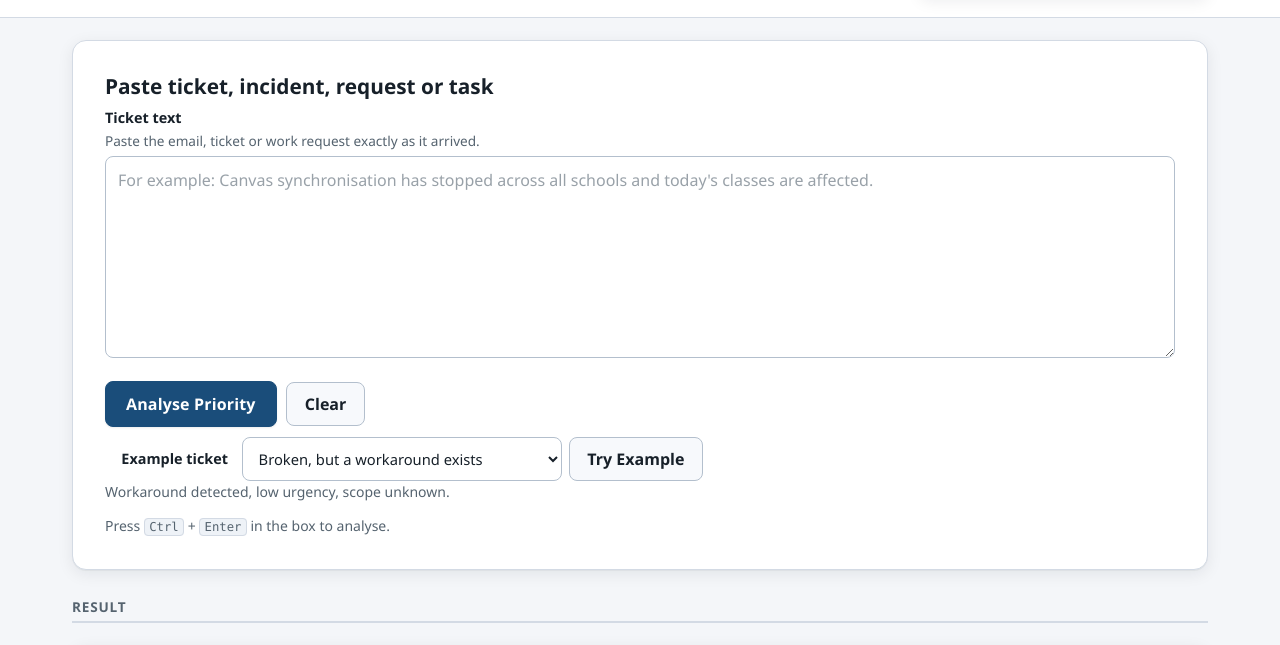
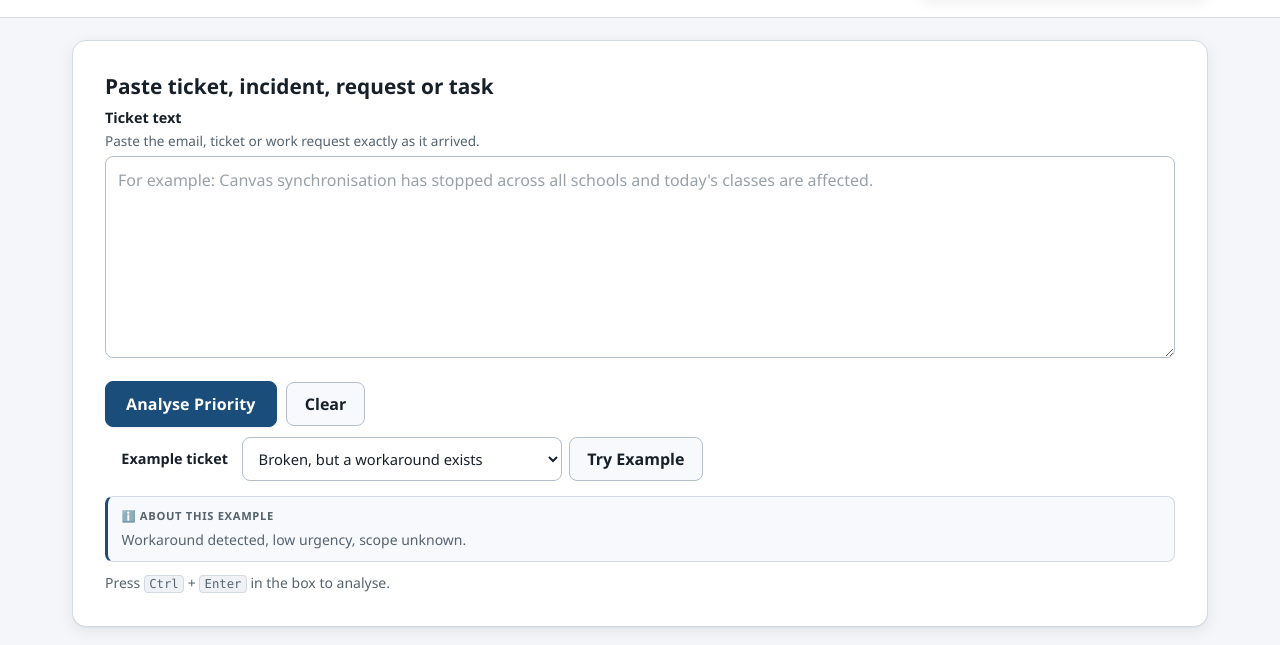
Before and after one commit to ikelaiah/first-pass-ticket-triage, a website with bundled scripts: page index.html in a window 1280 px wide. Shown: the part 139-784 px from the top of the page. Built offline with nearby package versions, Linux system fonts and the light colour scheme.

Commit message:
fix(ui): label example note, decouple Try Example from auto-analyse
- example picker: wrap hint in example-note-wrap with
  'About this example' kicker + left accent; style as
  surface-2 card (trustworthy gov) so purpose is obvious vs
  floating sentence
- Try Example now only fills Ticket Text + About note and
  focuses input; no longer calls analyseFresh or shows/scrolls
  Result — result banner+chain only appears after Analyse
  Priority (smooth scroll to result-region retained)

```diff
--- a/css/styles.css
+++ b/css/styles.css
@@ -269,6 +269,25 @@ select:focus { border-color: var(--accent); box-shadow: 0 0 0 3px color-mix(in s
   margin-left: auto;
 }
 .example-picker select { width: auto; max-width: min(100%, 20rem); font-size: 0.92rem; }
+
+.example-note-wrap {
+  margin-top: 0.9rem;
+  padding: 0.65rem 0.85rem;
+  background: var(--surface-2);
+  border: 1px solid var(--border);
+  border-left: 3px solid var(--accent);
+  border-radius: var(--radius-sm);
+}
+.example-note-kicker {
+  margin: 0 0 0.25rem;
+  font-size: 0.70rem;
+  font-weight: 700;
+  text-transform: uppercase;
+  letter-spacing: 0.06em;
+  color: var(--muted);
+}
+.example-note { margin: 0; }
+.kbd-hint { margin-top: 0.65rem; }
 
 .btn {
   font: inherit;
--- a/index.html
+++ b/index.html
@@ -71,8 +71,11 @@
         <button type="button" id="example-btn" class="btn">Try Example</button>
       </div>
     </div>
-    <p class="hint" id="example-note"></p>
-    <p class="hint muted">Press <kbd>Ctrl</kbd> + <kbd>Enter</kbd> in the box to analyse.</p>
+    <div class="example-note-wrap" aria-live="polite">
+      <p class="hint example-note-kicker"><span aria-hidden="true">ℹ️</span> About this example</p>
+      <p class="hint example-note" id="example-note"></p>
+    </div>
+    <p class="hint muted kbd-hint">Press <kbd>Ctrl</kbd> + <kbd>Enter</kbd> in the box to analyse.</p>
   </section>
 
   <!-- ----------------------------------------------------------- result -->
--- a/js/app.js
+++ b/js/app.js
@@ -78,7 +78,7 @@ function loadExample() {
   const example = exampleById(dom.exampleSelect.value) || EXAMPLES[0];
   dom.input.value = example.text;
   dom.exampleNote.textContent = example.note;
-  analyseFresh();
+  dom.input.focus();
 }
 
 function populateExamples() {
```
